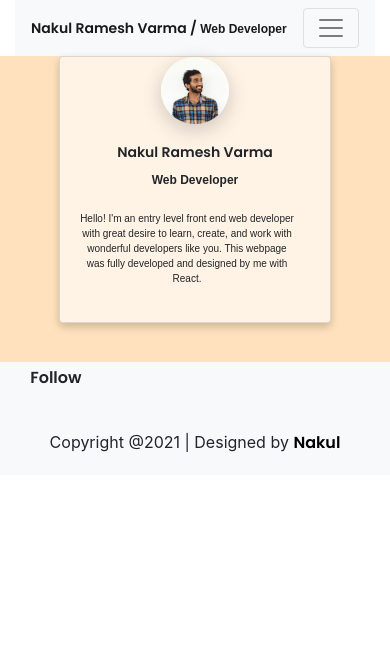
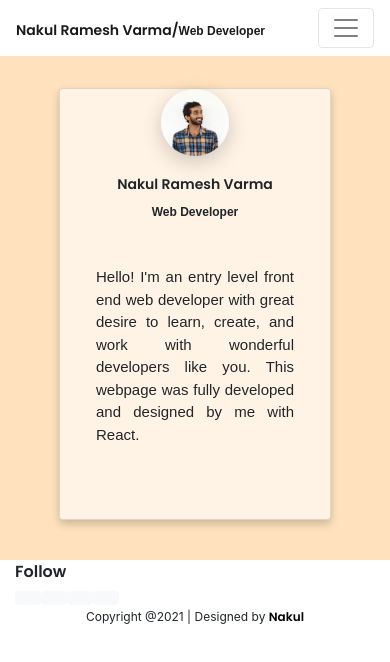
Before and after one commit to nakulvarma2000/Profile-app, a React (Create React App) app in the folder profile-app/: page / in a window 390 px wide. Shown: the top 662 px of the page. Built offline with nearby package versions, Linux system fonts and the light colour scheme; no server answers; some icons are missing; what @react-pdf/renderer would draw is missing.

Commit message:
responsive update

```diff
--- a/profile-app/package.json
+++ b/profile-app/package.json
@@ -10,7 +10,7 @@
     "bootstrap": "^4.6.0",
     "emailjs-com": "^2.6.4",
     "react": "^17.0.1",
-    "react-bootstrap": "^1.5.0",
+    "react-bootstrap": "^1.6.1",
     "react-dom": "^17.0.1",
     "react-hook-form": "^6.15.4",
     "react-router-dom": "^5.2.0",
--- a/profile-app/src/App.css
+++ b/profile-app/src/App.css
@@ -12,6 +12,7 @@ a {
 .name {
   font-size: 22px !important;
 }
+
 .aboutme-card-page {
   background-color: rgb(255, 226, 189);
   display: flex;
@@ -21,8 +22,9 @@ a {
 .aboutme-card {
   box-shadow: 0 4px 8px 0 rgba(0, 0, 0, 0.2) !important;
   background-color: rgb(255, 243, 230) !important;
-  margin-bottom: 10%;
+  margin-bottom: 2rem;
   width: 40rem;
+  margin-top: 2rem;
 }
 .align-centre {
   font-size: 16px;
@@ -61,8 +63,6 @@ a {
 }
 .resume-box {
   margin-top: 2rem;
-  display: grid;
-  width: 0 auto;
   padding: 2rem;
   box-shadow: 0 4px 8px 0 rgba(0, 0, 0, 0.2);
 }
@@ -88,12 +88,14 @@ a {
   bottom: 0%;
   width: 100%;
 }
+.footer-links {
+  font-size: 12px;
+  text-align: center;
+}
 .form {
   background-color: rgb(255, 226, 189);
   width: 100%;
   display: flex;
-  justify-content: center;
-  height: 100%;
 }
 .contact-title {
   width: 100%;
@@ -102,58 +104,76 @@ a {
   justify-content: center;
   align-items: center;
   font-family: "Poppins";
+  margin-bottom: 3rem;
 }
 .contact-body {
   width: 100%;
   justify-content: center;
   align-items: center;
   font-family: "Poppins";
-  margin: 5%;
+  padding: 2rem;
   margin-bottom: 2%;
 }
 @media only screen and (max-width: 3840px) {
   .textofcard {
-    margin-right: 1rem;
+    margin: 5rem;
+    text-align: justify !important;
   }
   .align-centre {
-    font-size: 40px !important;
+    font-size: 50px !important;
+  }
+  .footer-links {
+    font-size: 50px;
   }
   .aboutme-card {
-    width: 100rem !important;
+    width: 130rem !important;
+    height: 80rem !important;
   }
   .name {
-    font-size: 50px !important;
+    font-size: 60px !important;
   }
   .job {
-    font-size: 48px !important;
+    font-size: 52px !important;
   }
 }
-@media only screen and (max-width: 1919px) {
+@media only screen and (max-width: 1920px) {
   .textofcard {
-    margin-right: 1rem;
+    margin: 3rem;
+    text-align: justify !important;
   }
   .align-centre {
-    font-size: 22px !important;
+    font-size: 26px !important;
   }
   .aboutme-card {
-    width: 50rem !important;
+    width: 58rem !important;
+    height: 40rem !important;
+    margin-bottom: 11rem;
+  }
+  .footer-links {
+    font-size: 20px;
   }
   .name {
-    font-size: 27px !important;
+    font-size: 35px !important;
   }
   .job {
     font-size: 25px !important;
   }
 }
-@media only screen and (max-width: 1439px) {
+@media only screen and (max-width: 1440px) {
   .textofcard {
-    margin-right: 1rem;
+    margin: 3rem;
+    text-align: justify !important;
   }
   .align-centre {
-    font-size: 18px !important;
+    font-size: 22px !important;
+  }
+  .footer-links {
+    font-size: 16px;
   }
   .aboutme-card {
-    width: 40rem !important;
+    width: 54rem !important;
+    height: 35rem !important;
+    margin-bottom: 7.5rem;
   }
   .name {
     font-size: 22px !important;
@@ -162,15 +182,21 @@ a {
     font-size: 20px !important;
   }
 }
-@media only screen and (max-width: 1199px) {
+@media only screen and (max-width: 1366px) {
   .textofcard {
-    margin-right: 1rem;
+    margin: 1rem;
+    text-align: justify !important;
   }
   .align-centre {
     font-size: 16px !important;
   }
   .aboutme-card {
     width: 38rem !important;
+    height: 25rem !important;
+    margin-bottom: 2.5rem;
+  }
+  .footer-links {
+    font-size: 12px;
   }
   .name {
     font-size: 21px !important;
@@ -181,13 +207,15 @@ a {
 }
 @media only screen and (max-width: 991px) {
   .textofcard {
-    margin-right: 1rem;
+    margin: 1rem;
+    text-align: justify !important;
   }
   .align-centre {
-    font-size: 16px !important;
+    font-size: 20px !important;
   }
   .aboutme-card {
     width: 35rem !important;
+    height: 32rem !important;
   }
   .name {
     font-size: 20px !important;
@@ -195,16 +223,21 @@ a {
   .job {
     font-size: 18px !important;
   }
+  .footer {
+    bottom: 0px !important;
+  }
 }
 @media only screen and (max-width: 767px) {
   .textofcard {
-    margin-right: 1rem;
+    margin: 1rem;
+    text-align: justify !important;
   }
   .align-centre {
-    font-size: 14px !important;
+    font-size: 18px !important;
   }
   .aboutme-card {
     width: 30rem !important;
+    height: 30rem !important;
   }
   .name {
     font-size: 18px !important;
@@ -212,16 +245,45 @@ a {
   .job {
     font-size: 16px !important;
   }
+  .footer {
+    bottom: 0px !important;
+  }
+  .Resume-page {
+    padding: 0%;
+    padding-left: 3%;
+    padding-right: 3%;
+  }
+  .resume-box {
+    padding: 0.5rem;
+  }
+  .resume-card-content {
+    width: 100%;
+    text-align: justify;
+    padding-right: 0rem;
+    font-size: 14px;
+  }
+  .resume-card {
+    padding: 2rem;
+    display: block;
+  }
+  .page-title {
+    margin-bottom: 1rem !important;
+  }
+  .form {
+    flex-direction: column-reverse !important;
+  }
 }
 @media only screen and (max-width: 600px) {
   .textofcard {
-    margin-right: 1rem;
+    margin: 1rem;
+    text-align: justify !important;
   }
   .align-centre {
-    font-size: 14px !important;
+    font-size: 18px !important;
   }
   .aboutme-card {
     width: 19rem !important;
+    height: 30rem !important;
   }
   .job {
     font-size: 14px !important;
@@ -229,16 +291,21 @@ a {
   .name {
     font-size: 16px !important;
   }
+  .footer {
+    bottom: 0px !important;
+  }
 }
 @media only screen and (max-width: 400px) {
   .textofcard {
-    margin-right: 1rem;
+    margin: 1rem;
+    text-align: justify !important;
   }
   .align-centre {
-    font-size: 10px !important;
+    font-size: 15px !important;
   }
   .aboutme-card {
     width: 17rem !important;
+    height: 27rem !important;
   }
   .name {
     font-size: 14px !important;
@@ -246,4 +313,7 @@ a {
   .job {
     font-size: 12px !important;
   }
+  .footer {
+    bottom: 0px !important;
+  }
 }
--- a/profile-app/src/components/Footer/Footer.js
+++ b/profile-app/src/components/Footer/Footer.js
@@ -5,11 +5,11 @@ import FooterLinks from './FooterLinks'
 function Footer() {
     return(
         <div>
-            <div id="sticky-footer" class="py-1 bg-light text-dark-50" >
+            <div >
                 <div className="container" style={{display: 'block'}}>
-                    <p style={{fontFamily: "poppins"}}>&nbsp;&nbsp;&nbsp;&nbsp;Follow </p>
+                    <div style={{fontFamily: "poppins"}}>Follow </div>
                     <FooterLinks />
-                    <p class="text-center">Copyright @2021 | Designed by <a href="/Contact" style={{color:'black'}}>Nakul</a></p>
+                    <div className="footer-links"><p>Copyright @2021 | Designed by <a href="/Contact" style={{color:'black'}}>Nakul</a></p></div>
                 </div>
 
             </div>
--- a/profile-app/src/components/Footer/FooterLinks.js
+++ b/profile-app/src/components/Footer/FooterLinks.js
@@ -4,7 +4,7 @@ import profileData from "../../data/profileData.json"
 export default class FooterLinks extends Component {
     render() {
         return (
-            <div>
+            <div >
                 <link rel="stylesheet" href="https://cdnjs.cloudflare.com/ajax/libs/font-awesome/4.0.0/css/font-awesome.css" integrity="sha512-72McA95q/YhjwmWFMGe8RI3aZIMCTJWPBbV8iQY3jy1z9+bi6+jHnERuNrDPo/WGYEzzNs4WdHNyyEr/yXJ9pA==" crossorigin="anonymous" />
                 <script src="https://use.fontawesome.com/f78a3926d1.js"></script>
                 <a type="button" className="btn btn-light" href={profileData.facebook}><i className="fa fa-facebook" style={{width:20, height:20}}></i></a>
--- a/profile-app/src/components/Header/NavBar.js
+++ b/profile-app/src/components/Header/NavBar.js
@@ -9,35 +9,25 @@ import {
 import AboutMe from '../MainContent/AboutMe/AboutMe'
 import ResumePage from '../MainContent/Resume/ResumePage'
 import Contact from '../MainContent/Contact/Contact'
+import 'bootstrap/dist/css/bootstrap.min.css';
+import {Navbar, Nav} from 'react-bootstrap'
 
 export default class NavBar extends Component {
     render() {
         return (
             <div>
             <Router>
-                <div>
-                    <div className="container">
-                        <nav className="navbar navbar-expand-lg navbar-light bg-light">
-                            <a className="navbar-brand name" href="/">{profileData.name} /<span className="job" > {profileData.job}</span></a>
-                            <button className="navbar-toggler" type="button" data-toggle="collapse" data-target="#navbarTogglerDemo01" aria-controls="navbarTogglerDemo01" aria-expanded="false" aria-label="Toggle navigation">
-                                <span className="navbar-toggler-icon"></span>
-                            </button>
-                            <div className="collapse navbar-collapse" id="navbarTogglerDemo01">
-                                <ul className="navbar-nav ms-auto mt-2 mt-lg-0">
-                                    <li className="nav-item active ">
-                                        <Link className="nav-link" to="/" >About Me</Link>
-                                    </li>
-                                    <li class="nav-item">
-                                        <Link className="nav-link" to="/ResumePage" >Resume</Link>
-                                    </li>
-                                    <li class="nav-item">
-                                        <Link className="nav-link" to="/Contact">Contact</Link>
-                                    </li>
-                                </ul>
-                            </div>
-                        </nav>
-                    </div>
-                </div>
+                <Navbar collapseOnSelect expand="lg" bg="white" variant="light">
+                    <Navbar.Brand href="/"><span className="name">{profileData.name}/</span><span className="job">{profileData.job}</span></Navbar.Brand>
+                    <Navbar.Toggle aria-controls="responsive-navbar-nav" />
+                    <Navbar.Collapse id="responsive-navbar-nav">
+                    <Nav className="ms-auto">
+                        <Link className="nav-link" to="/" >About Me</Link>
+                        <Link className="nav-link" to="/ResumePage" >Resume</Link>
+                        <Link className="nav-link" to="/Contact">Contact</Link>
+                    </Nav>
+                    </Navbar.Collapse>
+                </Navbar>
                 <Switch>
                     <Route path="/" exact component={AboutMe} />
                     <Route path="/ResumePage" exact component={ResumePage} />
--- a/profile-app/src/components/MainContent/AboutMe/AboutMe.js
+++ b/profile-app/src/components/MainContent/AboutMe/AboutMe.js
@@ -7,6 +7,7 @@ import profileData from '../../../data/profileData.json'
 export default class AboutMe extends Component {
     render() {
         return (
+            <div>
                 <div className="aboutme-card-page" >
                     <Card className='aboutme-card '>
                         <Card.Img variant='top' src={'/images/Profilepic.JPG'} style={{display:'block',width:'25%',marginLeft:'auto',marginRight:'auto',borderRadius:'50%',boxShadow: ' 0 6px 20px 0 rgba(0, 0, 0, 0.19)' }} />
@@ -18,6 +19,7 @@ export default class AboutMe extends Component {
                         </Card.Body>
                     </Card>
                 </div>
+            </div>
         )
     }
 }
--- a/profile-app/src/components/MainContent/Resume/ResumeContent.js
+++ b/profile-app/src/components/MainContent/Resume/ResumeContent.js
@@ -5,7 +5,7 @@ import Card from 'react-bootstrap/Card';
 export default class ResumeContent extends Component {
     render() {
         return (
-            <div>
+            <div style={{marginBottom: "2rem"}}>
                 <Card className="resume-box" >
                     <Card.Body className="resume-card">
                     <Card.Title className="resume-card-title">Summary</Card.Title>
--- a/profile-app/src/data/profileData.json
+++ b/profile-app/src/data/profileData.json
@@ -15,5 +15,5 @@
         "facebook":"https://www.facebook.com/nakul.varma.56",
         "instagram":"https://www.instagram.com/nakul_ramesh_2000",
         "twitter":"https://twitter.com/varma_nakul",
-        "linkedin":"https://www.linkedin.com"
+        "linkedin":"https://www.linkedin.com/in/nakul-ramesh/"
     }
```
Also changed, not shown: 1 other file (tests, documents, lock files or other folders). Lines whose indentation alone changed are shown as unchanged.
